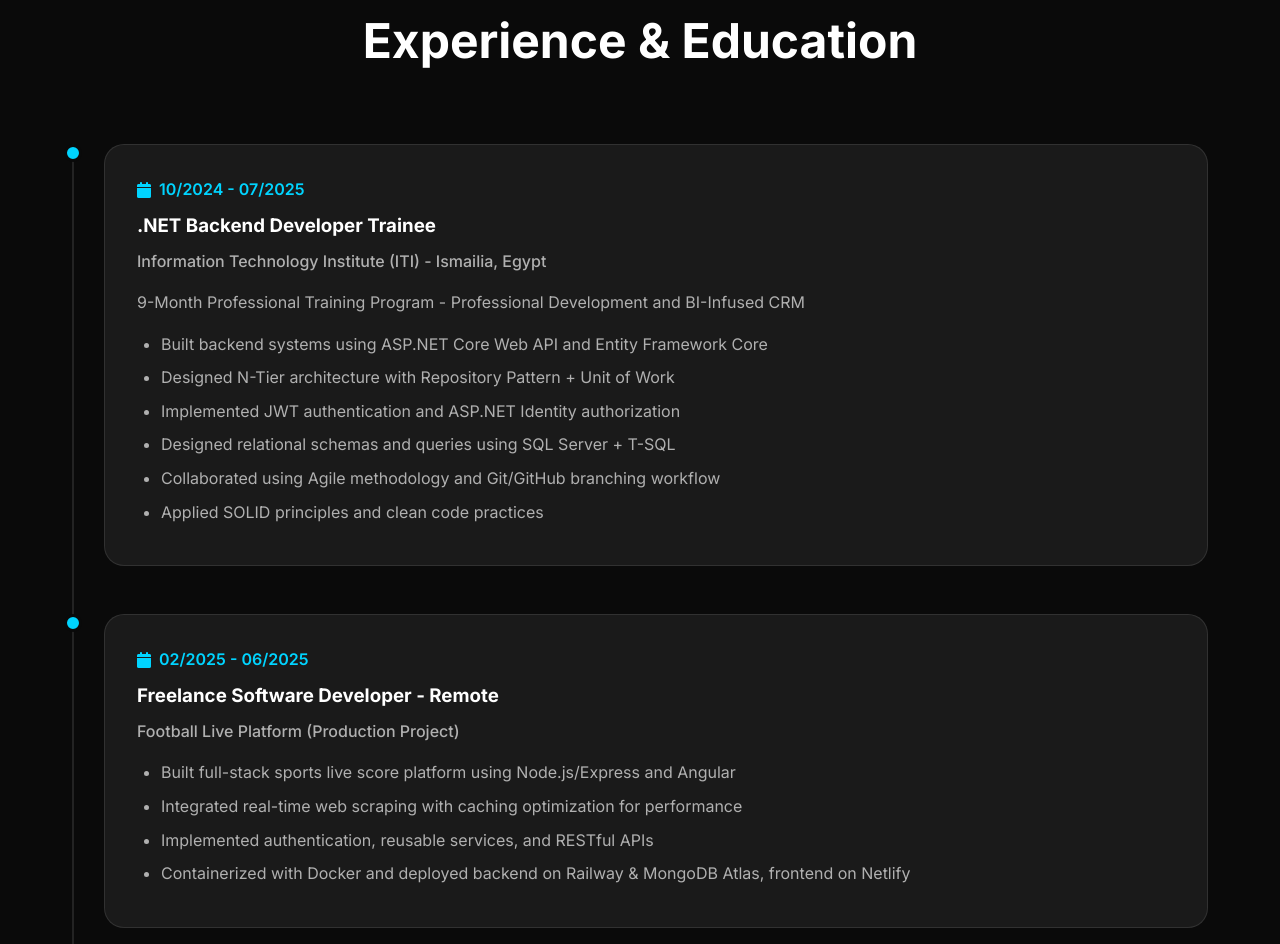
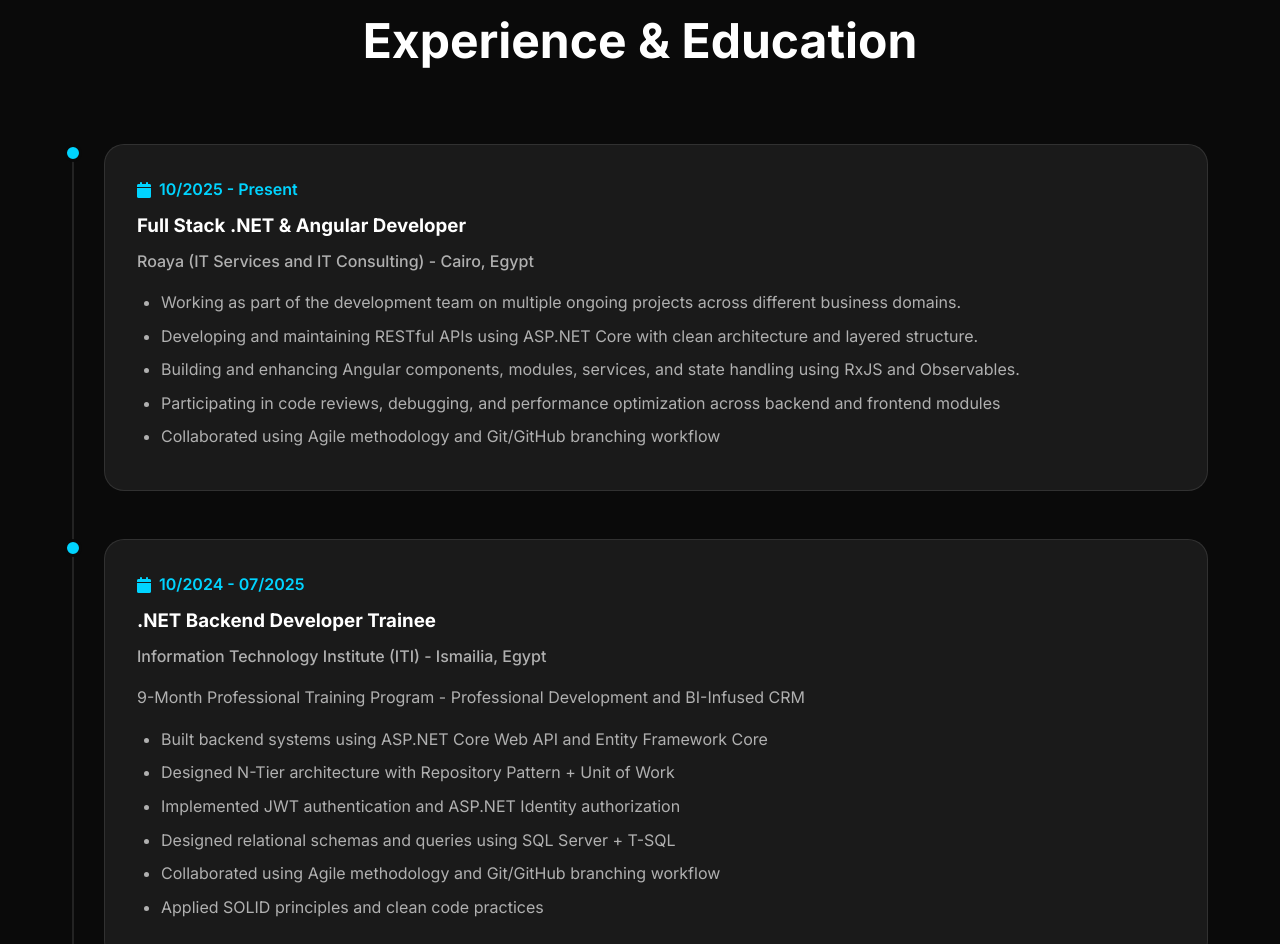
Before and after one commit to OmarAraby/omar-araby-portfolio, a plain HTML site: page index.html in a window 1280 px wide. Shown: the part 3670-4614 px from the top of the page. Drawn offline with Linux system fonts and the light colour scheme.

Commit message:
Update experience sec.

```diff
--- a/index.html
+++ b/index.html
@@ -281,7 +281,25 @@
             </div>
 
             <div class="timeline">
-                <!-- ITI Training -->
+
+                <!-- Roaya -->
+                <div class="timeline-item" data-aos="fade-up">
+                    <div class="timeline-content">
+                        <div class="timeline-date">
+                            <i class="fas fa-calendar"></i>
+                            10/2025 - Present
+                        </div>
+                        <h3>Full Stack .NET & Angular Developer </h3>
+                        <h4> Roaya (IT Services and IT Consulting) - Cairo, Egypt</h4>
+                        <ul>
+                            <li>Working as part of the development team on multiple ongoing projects across different business domains.</li>
+                            <li>Developing and maintaining RESTful APIs using ASP.NET Core with clean architecture and layered structure.</li>
+                            <li>Building and enhancing Angular components, modules, services, and state handling using RxJS and Observables.</li>
+                            <li>Participating in code reviews, debugging, and performance optimization across backend and frontend modules</li>
+                            <li>Collaborated using Agile methodology and Git/GitHub branching workflow</li>
+                        </ul>
+                    </div>
+                </div><!-- ITI Training -->
                 <div class="timeline-item" data-aos="fade-up">
                     <div class="timeline-content">
                         <div class="timeline-date">
```
